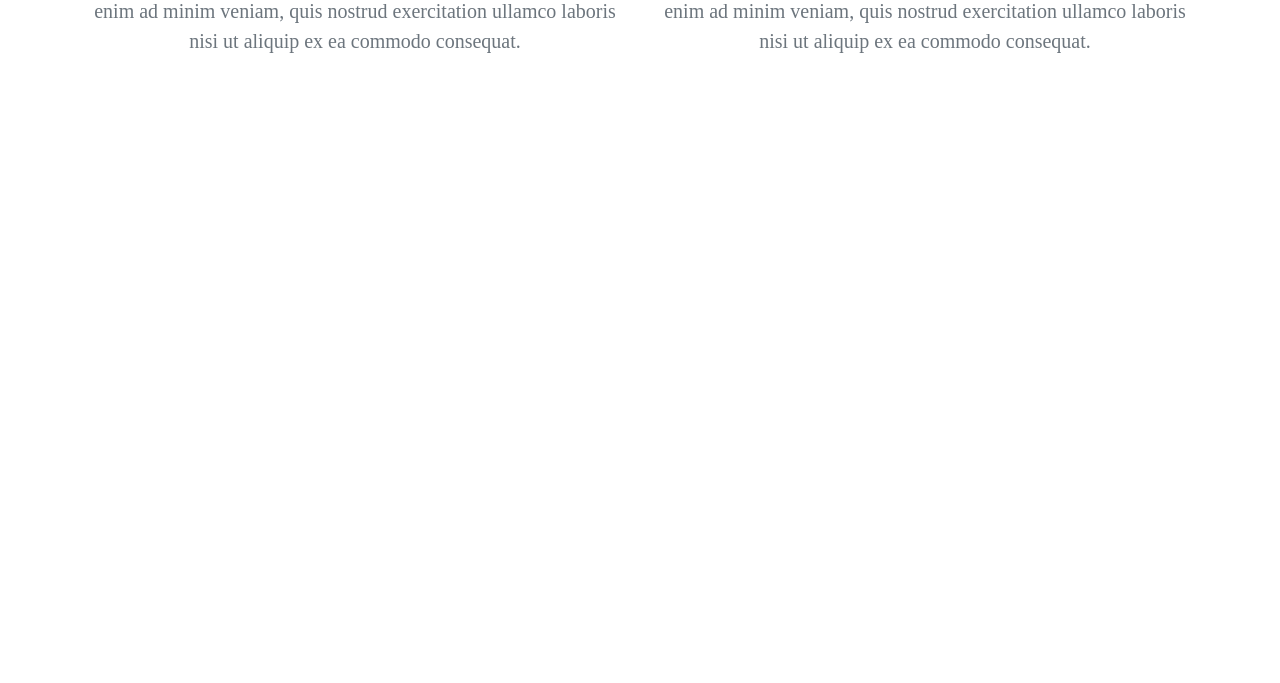
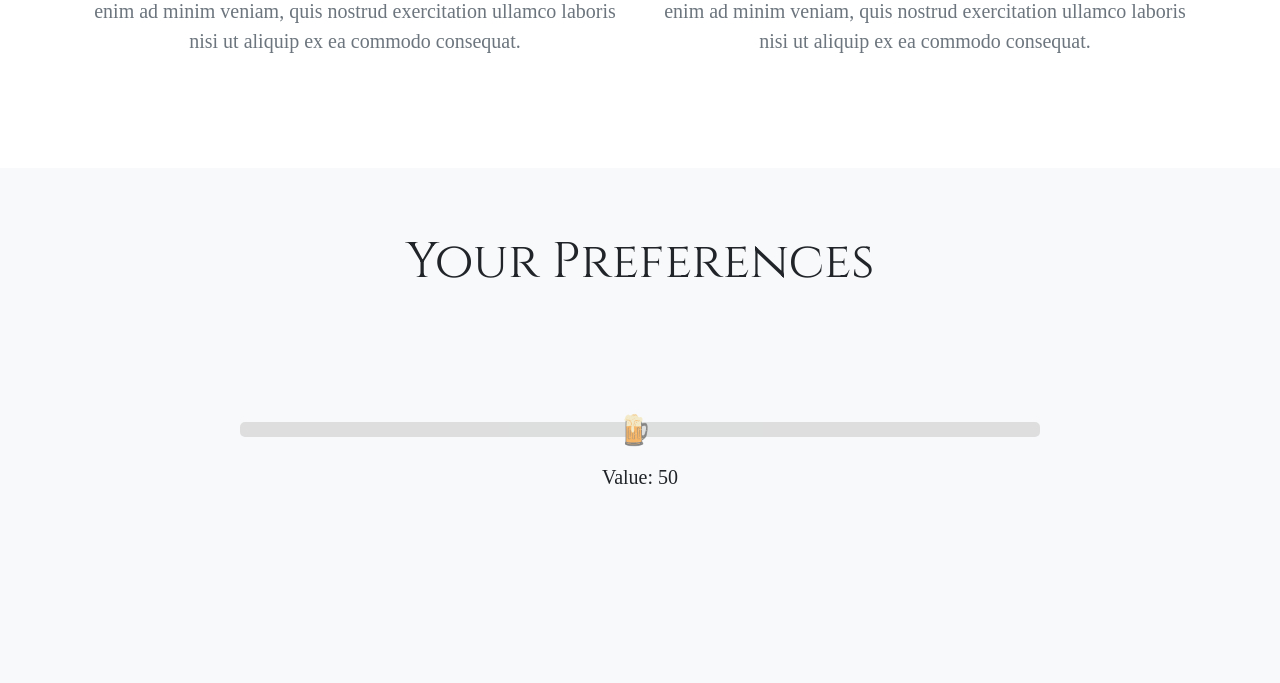
Before and after one commit to mactzu/PredictivePandas, a Flask app: page / in a window 1280 px wide. Shown: the part 2193-2876 px from the top of the page. Before the commit the page ends 2246 px from the top, so only its background shows below. Run offline with Flask 2, Linux system fonts and the light colour scheme; some libraries are stand-ins or nearby versions.

Commit message:
Finished slider with icon

```diff
--- a/work/pooja/templates/index.html
+++ b/work/pooja/templates/index.html
@@ -148,12 +148,124 @@
             margin-top: -15%;
         }
 
+        /* PREFERENCE RANGE SLIDERS SECTION */
+
+        .container-fluid#sliders {
+            width: 100%;
+            margin-top: 8%;
+        }
+
+        .container-fluid.flex-container {
+            display: flex;
+            flex-wrap: wrap;
+            height: 100%;
+        }
+
+        .container-fluid.flex-container#sliders hr {
+            width: 100%;
+            margin: 0%;
+            align-self: stretch;
+        }
+
+        /* Your Preferences Heading */
+        .flex-container h2.subsection-heading-1 {
+            font-size: 5rem;
+            font-family: "Cinzel";
+            width: 100%;
+            margin-top: 5%;
+
+        }
+
+        /* SLIDER */
+
+        .slider {
+            -webkit-appearance: none;
+            width: 100%;
+            height: 15px;
+            border-radius: 5px;
+            background: #d3d3d3;
+            outline: none;
+            opacity: 0.7;
+            -webkit-transition: .2s;
+            transition: opacity .2s;
+        }
+
+        .slider::-webkit-slider-thumb {
+            -webkit-appearance: none;
+            appearance: none;
+            width: 80px;
+            height: 80px;
+            border: 0;
+            background-image: url("../static/slider.png");
+            background-size: contain;
+            background-position: center center;
+            background-repeat: no-repeat;
+            cursor: pointer;
+        }
+
+        .slider::-moz-range-thumb {
+            width: 80px;
+            height: 80px;
+            border: 0;
+            background: url("../static/slider.png");
+            cursor: pointer;
+        }
+
+
+        /* .slider {
+            -webkit-appearance: none;
+            width: 100%;
+            height: 15px;
+            border-radius: 5px;
+            background: #d3d3d3;
+            outline: none;
+            opacity: 0.7;
+            -webkit-transition: .2s;
+            transition: opacity .2s;
+            margin-top: 10%;
+            } */
+
+        .slidecontainer {
+            width: 100%;
+        }
+
+        .slidecontainer, p{
+            text-align: center;
+        }
+
+        .slider:hover {
+            opacity: 1;
+            }
+
+        /* .slider::-webkit-slider-thumb {
+            -webkit-appearance: none;
+            appearance: none;
+            width: 25px;
+            height: 25px;
+            border-radius: 50%;
+            background:rgb(246, 152, 39);
+            cursor: pointer;
+            }
+
+        .slider::-moz-range-thumb {
+            width: 25px;
+            height: 25px;
+            border-radius: 50%;
+            background: rgb(246, 152, 39);
+            cursor: pointer;
+            } */
+
+        input[type = "range"] {
+            width: 800px;
+            margin: auto;
+            display: block;
+            margin-top: 10%;
+
+        }
 
 
 
-
-
-
+        /* Media Queries */
         @media screen and (min-width: 601px) {
             .subheading {
                 font-size: 60px;
@@ -175,6 +287,10 @@
             }
             .btn {
                 font-size: 30px;
+            }
+
+            input[type = "range"] {
+                width: 550px;
             }
 
         }
@@ -244,47 +360,48 @@
     </div>
 </div>
 
+<div class = "container-fluid bg-light" id = "sliders">
+    <div class = "flex-container">
+        <div class = "row text-center">
+            <h2 class = "subsection-heading-1">Your Preferences</h2>
+        </div>
+    </div>
 
-
-
-
-
-
-
-
-
-
-
-
-
+    <div class = "slidecontainer">
+        <input type="range" min="1" max="100" value="50" class="slider" id="myRange">
+        <p>Value: <span id="demo"></span></p>
+    </div>
+</div>
 
     <script>
+
         (function ($) {
-        "use strict"; // Start of use strict
 
-        // Smooth scrolling using jQuery easing
-        $('a.js-scroll-trigger[href*="#"]:not([href="#"])').click(function () {
-            if (
-                location.pathname.replace(/^\//, "") ==
-                    this.pathname.replace(/^\//, "") &&
-                location.hostname == this.hostname
-            ) {
-                var target = $(this.hash);
-                target = target.length
-                    ? target
-                    : $("[name=" + this.hash.slice(1) + "]");
-                if (target.length) {
-                    $("html, body").animate(
-                        {
-                            scrollTop: target.offset().top - 72,
-                        },
-                        1000,
-                        "easeInOutExpo"
-                    );
-                    return false;
+            "use strict";
+
+            // Smooth scrolling using jQuery easing
+            $('a.js-scroll-trigger[href*="#"]:not([href="#"])').click(function() {
+
+                if (location.pathname.replace(/^\//, "") == this.pathname.replace(/^\//, "") && location.hostname == this.hostname) {
+                    var target = $(this.hash);target = target.length? target: $("[name=" + this.hash.slice(1) + "]");
+
+                    if (target.length) {
+                        $("html, body").animate({scrollTop: target.offset().top - 72,},1000,"easeInOutExpo");
+
+                        return false;
+                    }
                 }
+            });
+        });
+
+        var slider = document.getElementById("myRange");
+        var output = document.getElementById("demo");
+        output.innerHTML = slider.value;
+
+        slider.oninput = function() {
+            output.innerHTML = this.value;
             }
-        });
+
     </script>
 
     <!-- Leaflet JavaScript -->
```
Also changed, not shown: work/pooja/static/slider.png (added).
